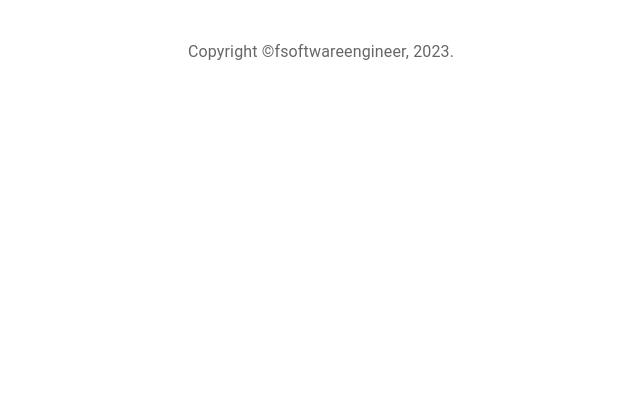
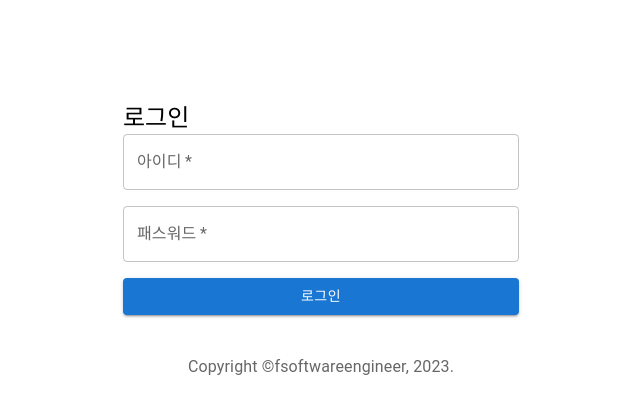
Before and after one commit to kimch321/demo-front, a React (Create React App) app: page /login in a window 1280 px wide. Shown: the top 414 px of the page, without its empty margins (319-959 px from the left). Built offline with nearby package versions, Linux system fonts and the light colour scheme.

Commit message:
(5-11) 엑세스 토큰 로컬스토리지에 저장, 헤더에 엑세스 토큰 추가

```diff
--- a/src/AppRouter.js
+++ b/src/AppRouter.js
@@ -22,7 +22,7 @@
             <BrowserRouter>
                 <Routes>
                     <Route path="/" element={<App />} />
-                    <Route path="login" element={<login />} />
+                    <Route path="login" element={<Login />} />
                 </Routes>
             </BrowserRouter>
             <Box mt={5}>
--- a/src/Login.js
+++ b/src/Login.js
@@ -1,7 +1,62 @@
-import React from "react"
+import React from "react";
+import { Container, Grid, Typography, TextField, Button } from "@mui/material";
+import { signin } from "./service/ApiService";
 
-export default function Login() {
-    return(
-        <p>로그인 페이지</p>
+const Login = () => {
+    const handleSubmit = (event) => {
+        event.preventDefault();
+        const data = new FormData(event.target);
+        const username = data.get("username");
+        const password = data.get("password");
+        // ApiService의 signin 메서드를 사용 해 로그인.
+        signin({ username: username, password: password });
+    };
+
+    return (
+        <Container component="main" maxWidth="xs" style={{ marginTop: "8%" }}>
+            <Grid container spacing={2}>
+                <Grid item xs={12}>
+                    <Typography component="h1" variant="h5">
+                        로그인
+                    </Typography>
+                </Grid>
+            </Grid>
+            <form noValidate onSubmit={handleSubmit}>
+                {" "}
+                {/* submit 버튼을 누르면 handleSubmit이 실행됨. */}
+                <Grid container spacing={2}>
+                    <Grid item xs={12}>
+                        <TextField
+                            variant="outlined"
+                            required
+                            fullWidth
+                            id="username"
+                            label="아이디"
+                            name="username"
+                            autoComplete="username"
+                        />
+                    </Grid>
+                    <Grid item xs={12}>
+                        <TextField
+                            variant="outlined"
+                            required
+                            fullWidth
+                            name="password"
+                            label="패스워드"
+                            type="password"
+                            id="password"
+                            autoComplete="current-password"
+                        />
+                    </Grid>
+                    <Grid item xs={12}>
+                        <Button type="submit" fullWidth variant="contained" color="primary">
+                            로그인
+                        </Button>
+                    </Grid>
+                </Grid>
+            </form>
+        </Container>
     );
-}
+};
+
+export default Login;
--- a/src/service/ApiService.js
+++ b/src/service/ApiService.js
@@ -1,10 +1,17 @@
 import { API_BASE_URL } from "../api-config";
 
 export function call(api, method, request) {
+    let headers = new Headers({
+        "Content-Type": "application/json",
+    });
+
+    const accessToken = localStorage.getItem("ACCESS_TOKEN");
+    if(accessToken && accessToken !== null) {
+        headers.append("Authorization", "Bearer " + accessToken);
+    }
+
     let options = {
-        headers: new Headers({
-            "Content-Type": "application/json",
-        }),
+        headers: headers,
         url: API_BASE_URL + api,
         method: method,
     };
@@ -26,3 +33,14 @@
         console.log(error);
     });
 }
+
+
+export function signin(userDTO) {
+    return call("/auth/signin", "POST", userDTO)
+        .then((response) => {
+            if(response.token) {
+                localStorage.setItem("ACCESS_TOKEN", response.token);
+                window.location.href="/";
+            }
+        });
+}
```
